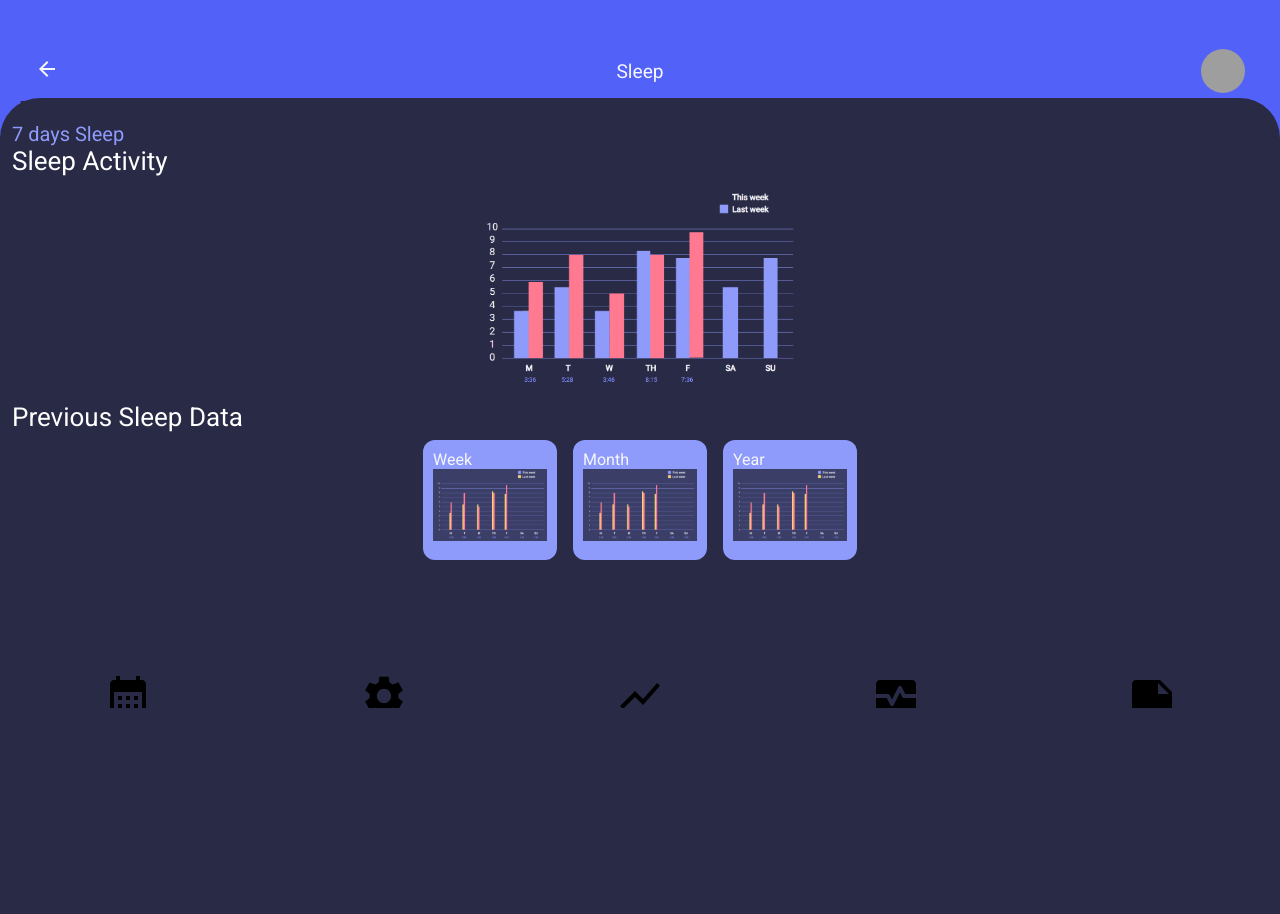
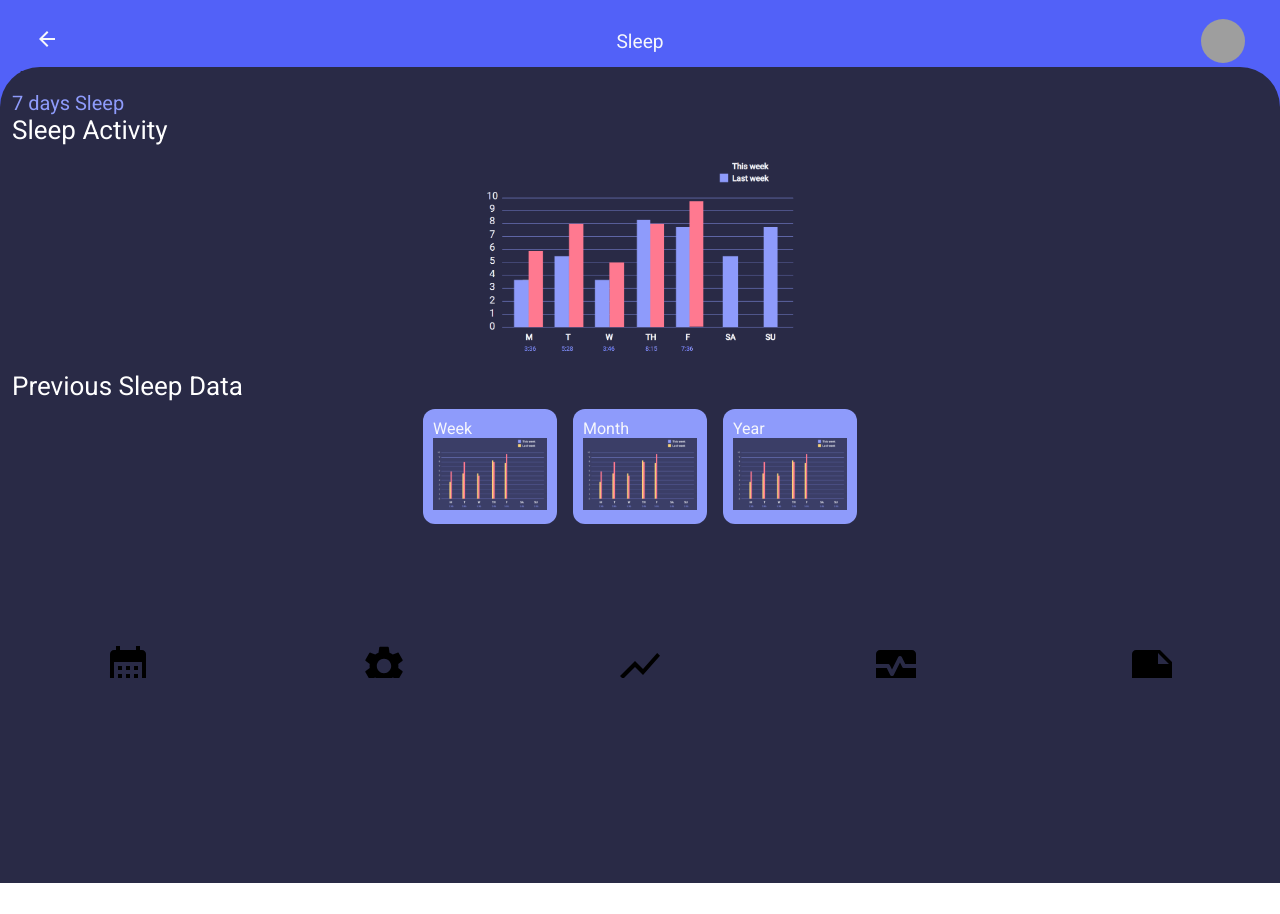
Before and after one commit to k-a1d/Zentria, a React (Create React App) app in the folder web-app/: page / in a window 1280 px wide. Both pictures are taken after a click on the icon 640 px from the left and 696 px from the top of the page. After the commit the page ends 883 px from the top, so only its background shows below. Built offline with nearby package versions, Linux system fonts and the light colour scheme; grey boxes are pictures that could not be loaded.

Commit message:
Final touches to Statistics page

```diff
--- a/web-app/src/components/Elements/PageHeader/PageHeader.css
+++ b/web-app/src/components/Elements/PageHeader/PageHeader.css
@@ -1,5 +1,5 @@
 .page-header {
-    margin-top: 30px;
+    /* margin-top: 30px; */
     display: grid;
     grid-template-columns: 1fr 4fr 1fr;
     grid-column-start: 3;
--- a/web-app/src/components/Home/Home.css
+++ b/web-app/src/components/Home/Home.css
@@ -80,7 +80,7 @@
   }
 
 #Slider-Div {
-    margin-top: 98px;
+    margin-top: 67px;
 }
 
 
--- a/web-app/src/components/Statistics/Statistics.css
+++ b/web-app/src/components/Statistics/Statistics.css
@@ -41,7 +41,7 @@
     flex: 1;
     max-width: 200px;
     margin: 8px;
-    height: 100px;
+    /* height: 80px; */
 }
 
 #previous-sleep-data-container {
```
